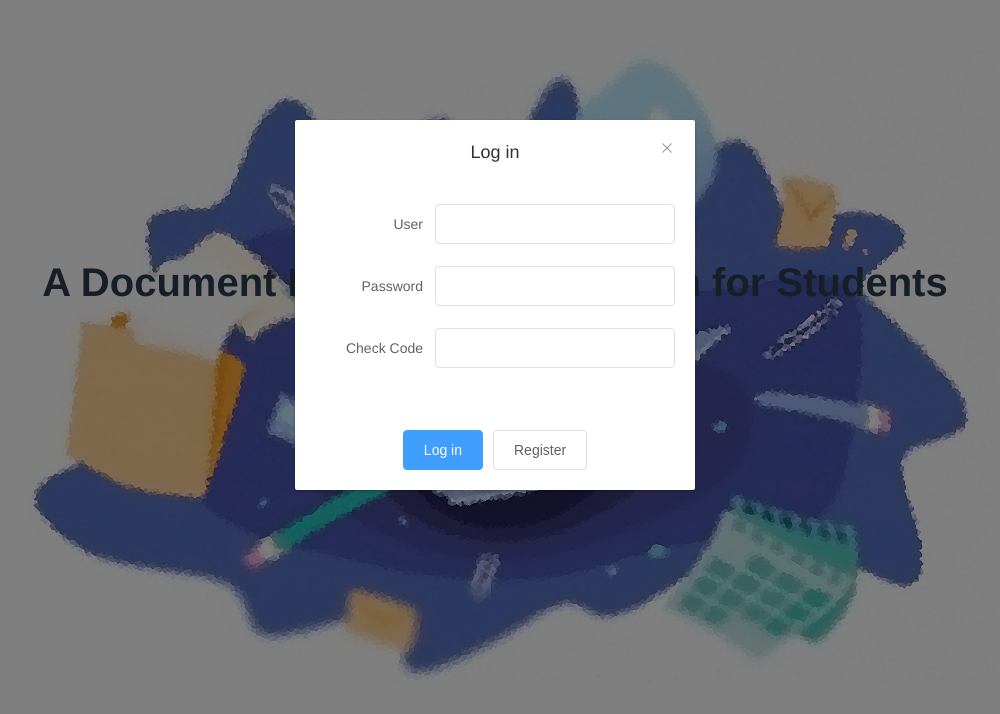
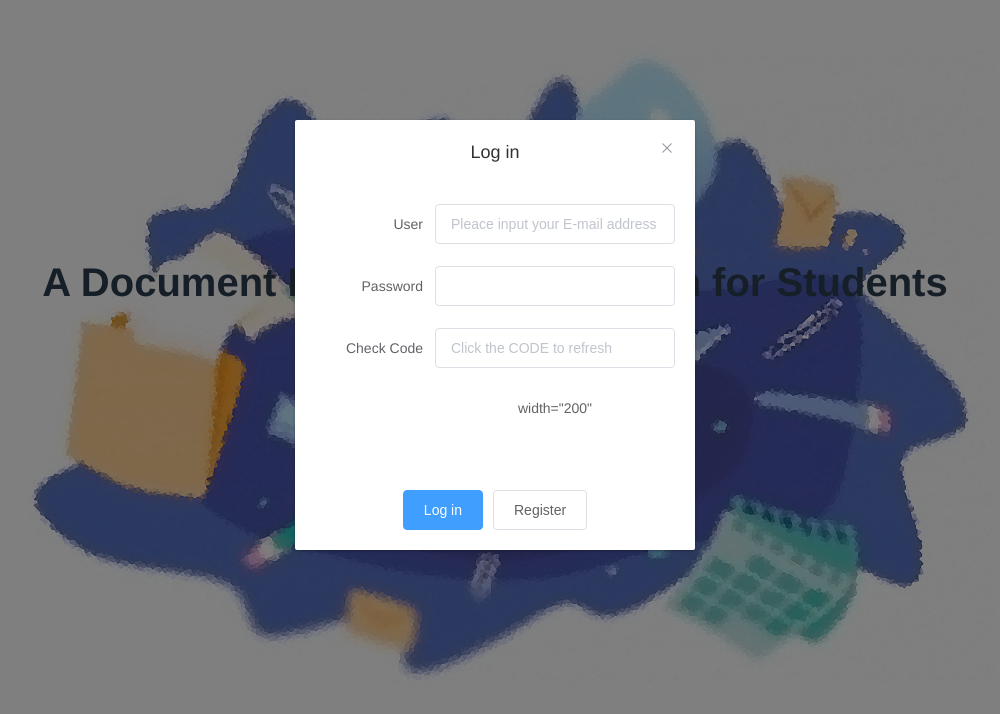
Before and after one commit to gather0820/FYP-Programme-Management-System, a Vue app in the folder webclient/: page / in a window 1280 px wide. Both pictures are taken after a click on the button "Log in / Register". Shown: the top 714 px of the page, without its empty margins (145-1145 px from the left). Built offline with nearby package versions, Linux system fonts and the light colour scheme; no server answers; what v-charts would draw is missing.

Commit message:
Update index.vue

```diff
--- a/webclient/src/components/index.vue
+++ b/webclient/src/components/index.vue
@@ -7,15 +7,15 @@
     </div>
     <el-dialog title="Log in" :visible.sync="dialogFormVisible" width="400px" :close-on-click-modal="false">
         <el-form :model="form">
-            <el-form-item label="User" :label-width="formLabelWidth">
-                <el-input v-model="form.username" autocomplete="off"></el-input>
+            <el-form-item label="User" :label-width="formLabelWidth"  >
+                <el-input v-model="form.username" autocomplete="off" placeholder="Pleace input your E-mail address"></el-input>
             </el-form-item>
             <el-form-item label="Password" :label-width="formLabelWidth">
                 <el-input v-model="form.password" autocomplete="off" type="password"></el-input>
             </el-form-item>
-            <el-form-item label="Check Code" :label-width="formLabelWidth">
-                <el-input v-model="form.checkcode" autocomplete="off"></el-input>
-                <div v-html="svgData" @click="refreshCheckCode"></div>
+            <el-form-item label="Check Code" :label-width="formLabelWidth"  >
+                <el-input v-model="form.checkcode" autocomplete="off" placeholder="Click the CODE to refresh"></el-input>
+                <div v-html="svgData" @click="refreshCheckCode" style="padding-top: 20px;"></div>
             </el-form-item>
         </el-form>
         <div slot="footer" class="dialog-footer">
@@ -26,24 +26,19 @@
     <el-dialog title="Register" :visible.sync="dialog2FormVisible" width="500px" :close-on-click-modal="false">
         <el-form :model="form">
             <el-form-item label="User name" :label-width="formLabelWidth">
-                <el-input v-model="form.username" autocomplete="off" placeholder="Input an e-mail address" :disabled="emailDisabled">
-                    <el-button slot="append" type="success" @click="sendVerifyCode" :disabled="emailDisabled">verify</el-button>
+                <el-input v-model="form.username" autocomplete="off" placeholder="Pleace input your E-mail address" :disabled="emailDisabled">
+                    <el-button slot="append" type="success" @click="sendVerifyCode" :disabled="emailDisabled">Verify</el-button>
                 </el-input>
             </el-form-item>
             <el-form-item label="Verification Code" :label-width="formLabelWidth">
-                <el-input v-model="form.vercode" autocomplete="off" placeholder="">
-                    <!-- <el-button slot="append" type="success"  @click="sendVerifyCode">verify</el-button> -->
+                <el-input v-model="form.vercode" autocomplete="off" placeholder="Click 'Verify' and check your E-mail">
                 </el-input>
             </el-form-item>
             <el-form-item label="Password" :label-width="formLabelWidth">
                 <el-input v-model="form.password" autocomplete="off" type="password"></el-input>
             </el-form-item>
-            <!-- <el-form-item label="e-mail" :label-width="formLabelWidth">
-                <el-input v-model="form.password" autocomplete="off" type="password"></el-input>
-        </el-form-item>-->
         </el-form>
         <div slot="footer" class="dialog-footer">
-            <!-- <el-button type="primary" @click="signIn">Log in</el-button> -->
             <el-button @click="signUp">Register</el-button>
         </div>
     </el-dialog>
@@ -66,7 +61,7 @@ export default {
             },
             formLabelWidth: "120px",
             emailDisabled: false,
-            svgData: ''
+            svgData: 'width="200"'
         };
     },
     methods: {
@@ -146,13 +141,13 @@ export default {
                             this.dialogFormVisible = true;
                         }, 2000)
 
-                        //this.$router.push('tab-list')
                     }
                 })
                 .catch(err => {
                     console.log(err);
                 });
         },
+        //通过AJAX请求验证码
         getCheckCode() {
             this.$http.get('/user/checkcode').then(res => {
                 this.svgData = res.data;
@@ -163,7 +158,7 @@ export default {
         },
 
         /**
-         * 加密
+         * 密码加密，防止抓包
          */
         encrypt(word, keyStr) {
             keyStr = keyStr ? keyStr : "sdms123456SDMS654321";
@@ -177,6 +172,7 @@ export default {
 
         },
     },
+    //在此生命周期函数里调用，页面装在完成会自动调用
         mounted() {
             this.hasNew();
             this.getCheckCode();
@@ -216,5 +212,6 @@ export default {
 
 .dialog-footer {
     text-align: center;
+
 }
 </style>
```
